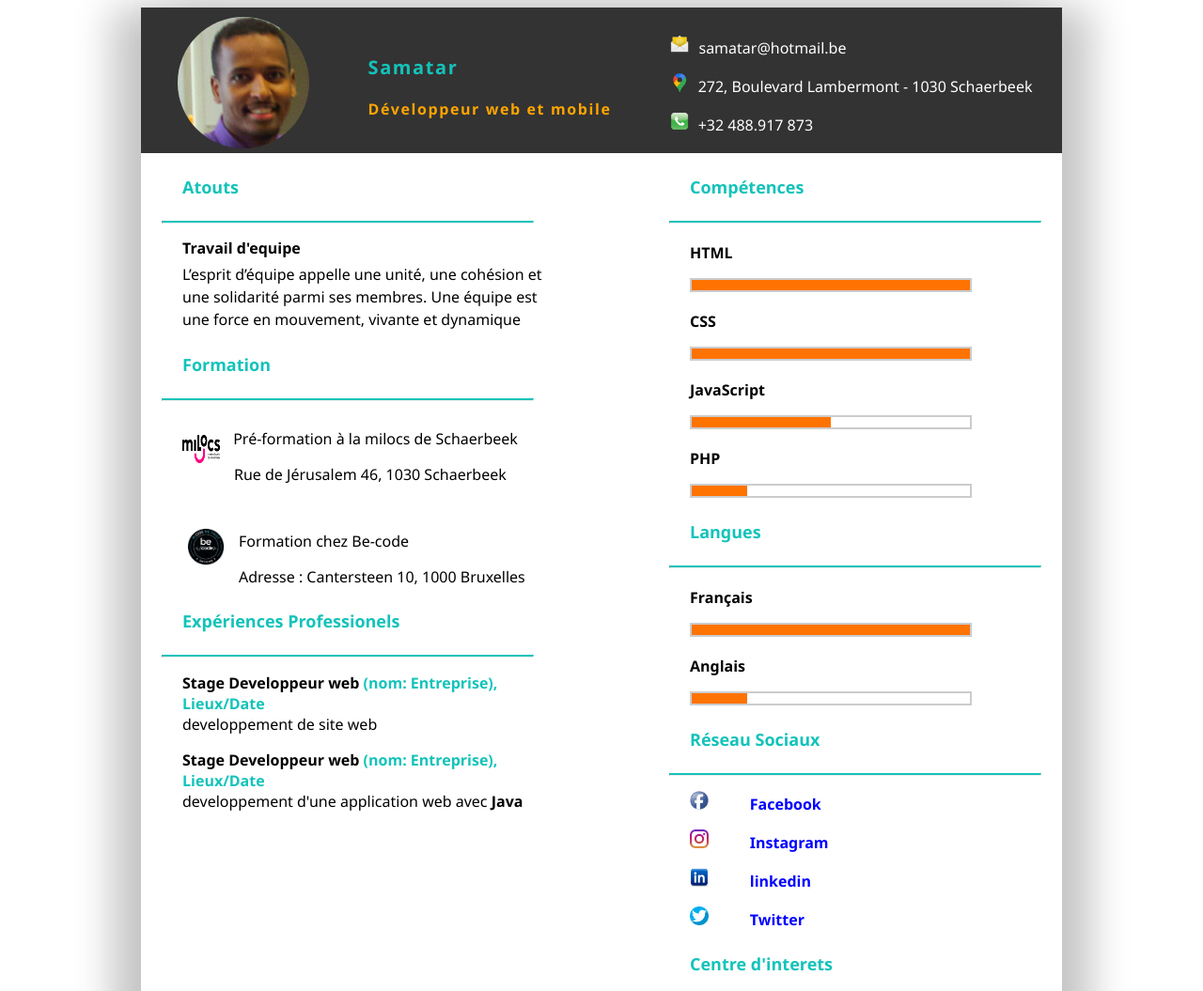
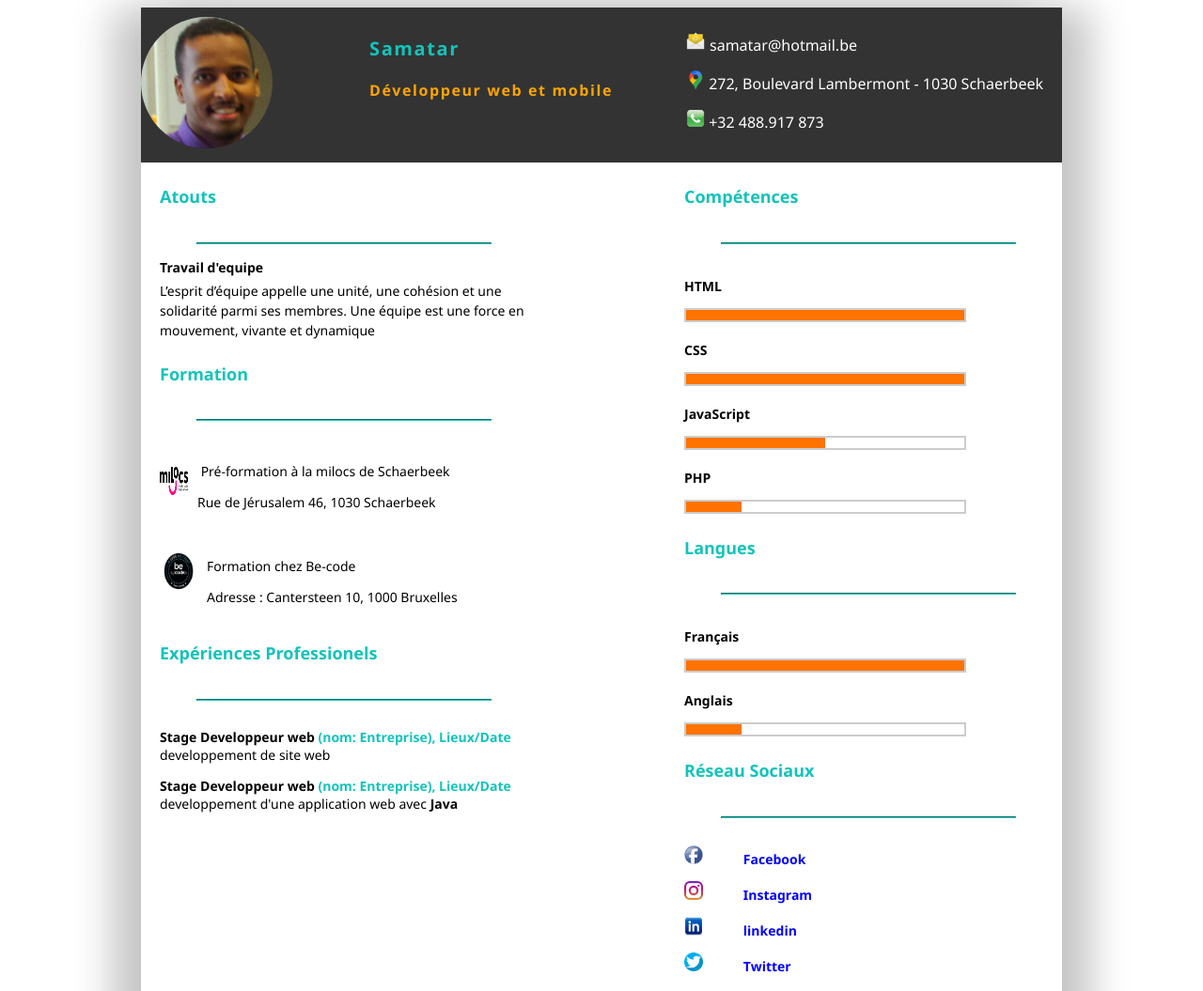
Before and after one commit to Samatar3010/Samatar3010.github.io, a plain HTML site: page cv.html in a window 1280 px wide. Shown: the top 1055 px of the page at 94% size. Drawn offline with Linux system fonts and the light colour scheme.

Commit message:
mise a jour du cv

```diff
--- a/cv.css
+++ b/cv.css
@@ -3,11 +3,10 @@
 }
 body {
     font-family: 'Segoe UI', Tahoma, Geneva, Verdana, sans-serif;
+}
 
-}
 .userpicture {
     border-radius: 50%;
-    margin-left: 7px;
     width: 140px;
     height: 140px;
     overflow: hidden;
@@ -21,19 +20,18 @@ body {
     position: relative;
     top: 25px;
 }
-main {
-    box-shadow: 30px 0px 40px rgb(196, 196, 196), -30px 0px 40px rgb(196, 196, 196);
-    margin: auto;
-    max-width: 980px;
-}
 header {
-    display: flex;
-    justify-content: space-around;
-    align-items: center;
+    display: block;
+    text-align: center;
     background-color:#333;
     color: #fff;
     height: auto;
     padding-top: 10px;
+    padding-bottom:10px ;
+}
+.info {
+    width: 20px;
+    height: 20px;
 }
 h3 {
     color: #13c3ba;
@@ -47,59 +45,41 @@ h3 {
     letter-spacing: .1rem;
 }
 
-.info {
-    width: 20px;
-    height: 20px;
-}
+
 .right-header a {
     color: #fff;
     text-decoration: none;
     margin-left: 5px;
 }
-.right-header img {
-    margin-right: 5px;
+section {
+    font-size: 13px;
 }
 .section-left {
     background-color: #fff;
-    float:left;
-    width: 440px;
 }
 .section-right {
     background-color: #fff;
-    float:right;
-    width: 440px;
 }
 h4 {
-    margin-left: 10%;
     color:#13c3ba;
     font-size: 18px;
 }
 hr.light {
-    border-top: 2px solid #13c3ba;
-    width: 90%;
     margin-top: .8rem;
     margin-bottom: 15px;
+    border-color:#13c3ba ;
 }
-.atouts {
-    display: flex;
-    flex-direction: column;
-    margin-left: 10%;
-}
+
 .team {
     margin-top: 5px;
     line-height: 1.5;
 }
-.div {
-    margin-left: 10%;
-}
+
 .div img {
     margin-right: 10px;
 }
-.competences {
-    padding: 0;
-    width: 40%;
-    margin-left: 10%;
-}
+
+
 .cool {
     background-color: #fff;
     border: 2px solid #ccc;
@@ -118,42 +98,54 @@ strong {
     height: 100%;
     background-color: rgb(255, 115, 0);
 }
-.interet {
+
+span {
     margin-left: 10%;
 }
-span {
-    margin-left: 10%;
-}.interet b {
+
+.interet b {
     line-height: 1.5;
 }
 .interet a {
     text-decoration: none;
     color: blue;
     font-weight: bold;
-}/*
-.srkl {
-    display: flex;
-    justify-content: space-between;
-    margin-top: 55px;
-    width: 100%;
-}*/
-@media (max-width:817px) {
+}
+@media screen and (min-width:768px)  {
     main {
-        display: flex;
-        flex-flow: column wrap;
+        box-shadow: 30px 0px 40px rgb(196, 196, 196), -30px 0px 40px rgb(196, 196, 196);
+        margin: auto;
+        max-width: 980px;
     }
     header {
-        height: 20vh;
+        display: flex;
+        justify-content: space-between;
+        text-align: left;
     }
-}
-@media (max-width:620px) {
-    header {
-        height: auto;
-        display: block;
-        text-align: center;
+    .profil {
+        margin-left: 25px;
     }
-    .team {
-        word-spacing: .3rem;
-        line-height: 1.5;
+    .right-header {
+        margin-right: 20px;
     }
-}
+    hr.light {
+        width: 80%;
+    }
+
+    section {
+        display:flex;
+        flex-direction: column;
+        font-size: 14px;
+    }
+    .section-left {
+        float: left;
+        width: 40%;
+        margin-left: 20px;
+    }
+    .section-right {
+       float: right;
+       width: 40%;
+       margin-right: 10px;
+    }
+
+ }
--- a/cv.html
+++ b/cv.html
@@ -43,10 +43,10 @@
             <hr class="light">
 
             <div class="div">
-                    <p><img class="logo" src="milocs.png" width="40" height="30" alt="Milocs-logo"> Pré-formation à la milocs de Schaerbeek</p>
-                    <p style="text-indent: 55px;">Rue de Jérusalem 46, 1030 Schaerbeek</p>
-            <p><img class="becode" src="becode-logo.png" width="50" height="50" alt="Becode-logo">Formation chez Be-code</p>
-            <p style="text-indent: 60px;">Adresse : Cantersteen 10, 1000 Bruxelles</p>
+                    <p><img class="logo" src="milocs.png" width="30" height="30" alt="Milocs-logo"> Pré-formation à la milocs de Schaerbeek</p>
+                    <p style="text-indent: 40px;">Rue de Jérusalem 46, 1030 Schaerbeek</p>
+            <p><img class="becode" src="becode-logo.png" width="40" height="50" alt="Becode-logo">Formation chez Be-code</p>
+            <p style="text-indent: 50px;">Adresse : Cantersteen 10, 1000 Bruxelles</p>
             </div>
 
 
```
